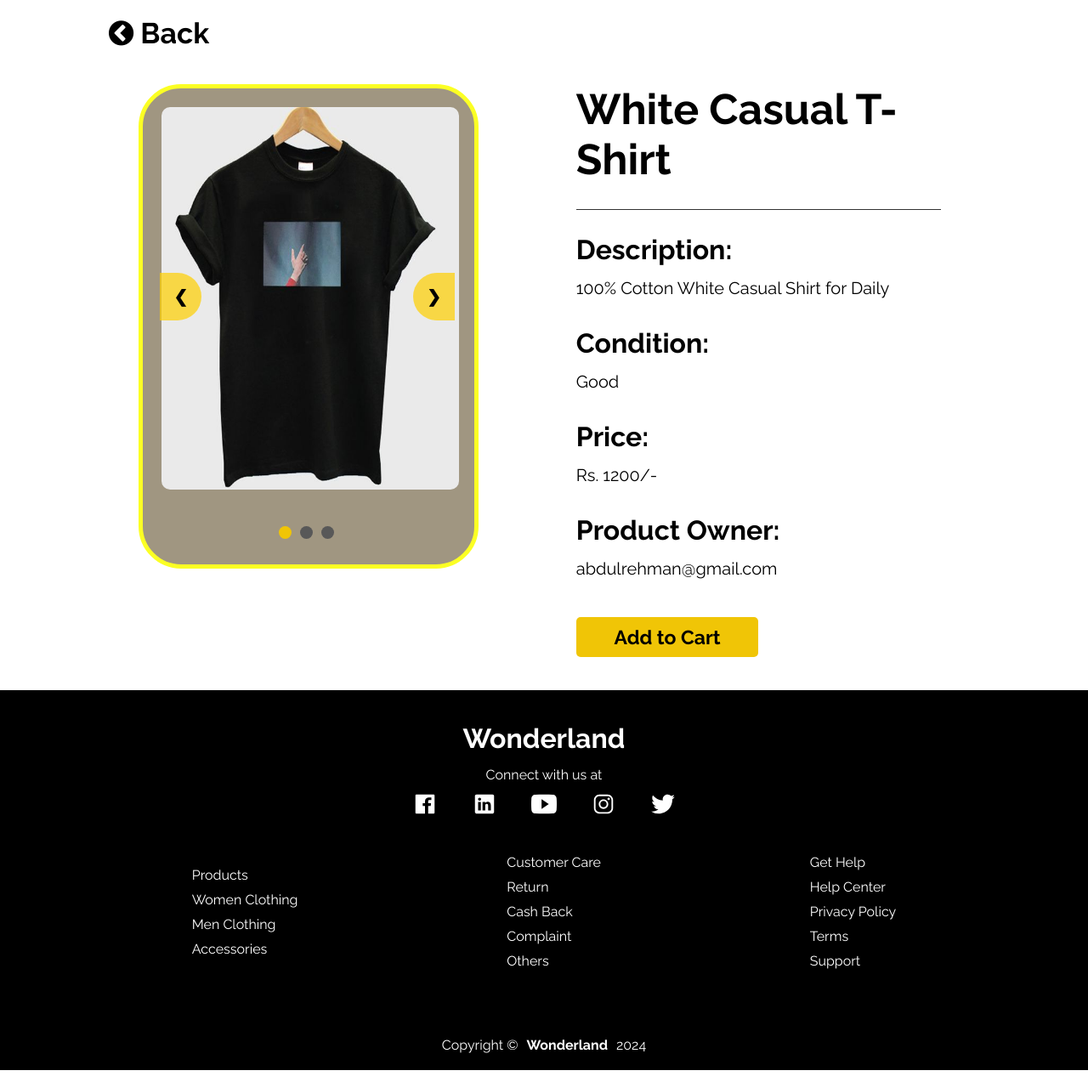
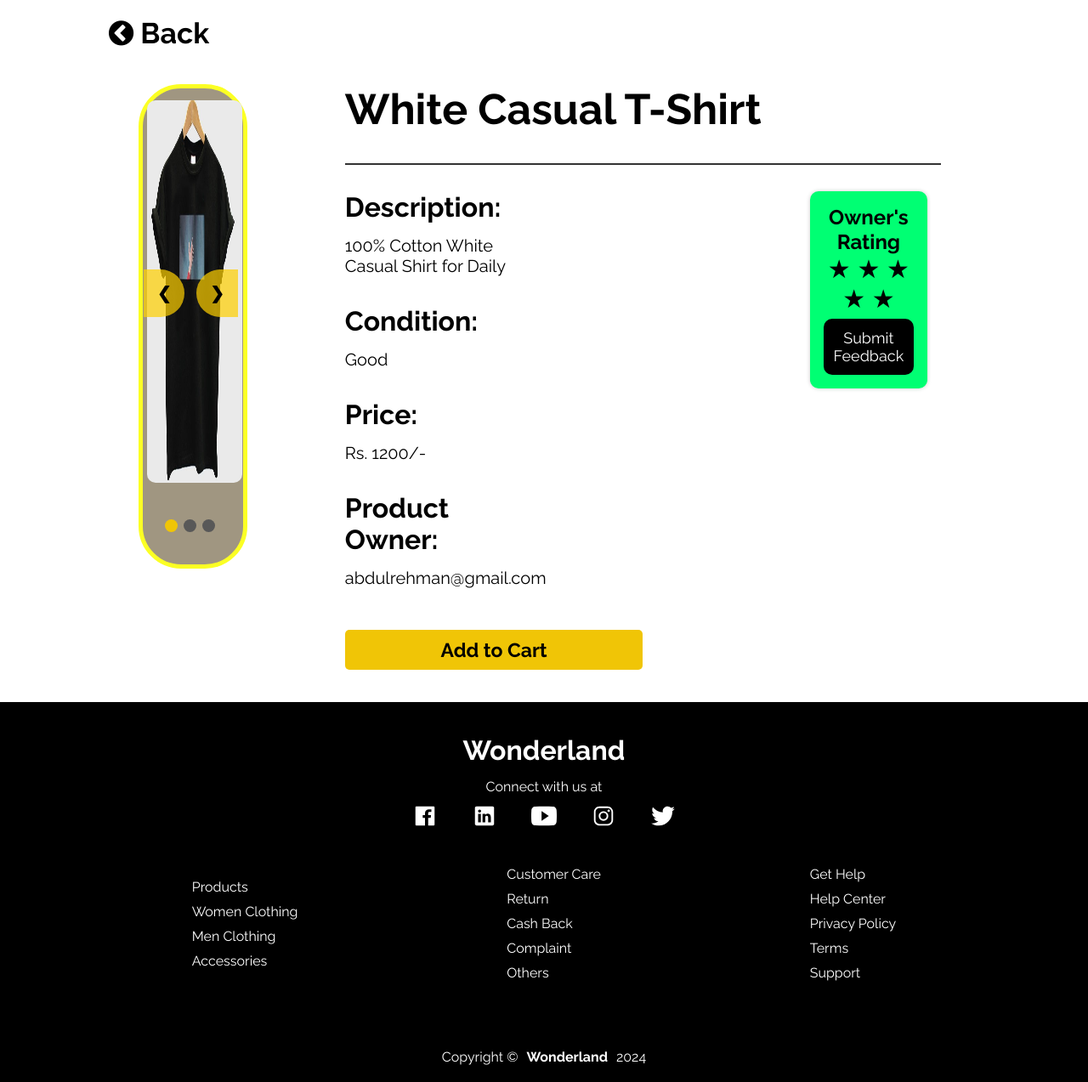
Before and after one commit to WhoAbdullahSheikh/Wonderland-Clothing, a PHP site: page /screens/product_details.php?id=7 in a window 1280 px wide. Shown: the part 60-1333 px from the top of the page at 85% size. Run offline with PHP 8.4, Linux system fonts and the light colour scheme; data comes from the database, SQL or seed files in the repository.

Commit message:
Owner's Rating Added

```diff
--- a/screens/css/product_details.css
+++ b/screens/css/product_details.css
@@ -192,10 +192,6 @@
   margin: auto;
   padding-top: 3%;
 }
-
-
-
-
 
 .img-slider {
   display: flex;
@@ -792,9 +788,6 @@
   /* Optional: Adds a white background to fill any empty space */
 }
 
-
-
-
 .product-info {
   padding: 10px;
   font-weight: bold;
@@ -866,7 +859,6 @@
   align-items: flex-start;
   margin-top: 40px;
   margin-left: 10%;
-
 }
 
 .product-image-container {
@@ -883,9 +875,7 @@
 }
 
 .product-image-container img {
-
   border-radius: 50px;
-
 }
 
 .product-info-container {
@@ -976,15 +966,13 @@
   right: 0;
   border-radius: 30px 0 0 30px;
   background-color: rgb(255, 208, 0, 0.7);
-  margin-left: 1%
-
+  margin-left: 1%;
 }
 
 .prev {
   left: 0;
   border-radius: 0px 30px 30px 0px;
   background-color: rgb(255, 208, 0, 0.7);
-
 }
 
 .prev:hover,
@@ -1042,20 +1030,63 @@
 
 @-webkit-keyframes fade {
   from {
-      opacity: .4
+    opacity: 0.4;
   }
 
   to {
-      opacity: 1
+    opacity: 1;
   }
 }
 
 @keyframes fade {
   from {
-      opacity: .4
+    opacity: 0.4;
   }
 
   to {
-      opacity: 1
+    opacity: 1;
   }
 }
+
+/* style.css */
+
+.card {
+  max-width: 350px;
+  background: rgb(0, 255, 115);
+  margin: 0 1rem;
+  padding: 1rem;
+  box-shadow: 0 0 5px rgba(0, 0, 0, 0.2);
+  width: 100%;
+  border-radius: 10px;
+  margin-left: 310px;
+}
+.card button {
+  border-radius: 10px;
+}
+
+
+.star {
+  font-size: 30px;
+  cursor: pointer;
+
+}
+
+.one {
+  color: rgb(255, 0, 0);
+}
+
+.two {
+  color: rgb(255, 106, 0);
+}
+
+.three {
+  color: rgb(251, 255, 120);
+}
+
+.four {
+  color: rgb(255, 255, 0);
+}
+
+.five {
+  color: rgb(10, 154, 0);
+}
--- a/screens/processOrder.php
+++ b/screens/processOrder.php
@@ -33,11 +33,9 @@
 // Debug: Print cart data
 file_put_contents('php://stderr', print_r($cartData, TRUE));
 
-// Prepare to collect total price and owner email
 $totalPrice = 0;
 $ownerEmail = '';
 
-// Fetch the owner email for the first product (assuming all products have the same owner)
 $firstProduct = $cartData[0]['name'];
 $stmt = $conn->prepare("SELECT email FROM products WHERE p_name = ?");
 if (!$stmt) {
--- a/screens/product_details.php
+++ b/screens/product_details.php
@@ -1,4 +1,5 @@
 <?php
+session_start(); // Start the session if not already started
 
 $servername = "localhost";
 $username = "root";
@@ -13,7 +14,42 @@
     die(json_encode(["status" => "error", "message" => "Connection failed: " . $conn->connect_error]));
 }
 
+// Function to sanitize input (prevent SQL injection)
+function sanitize($conn, $input)
+{
+    return mysqli_real_escape_string($conn, $input);
+}
 
+if ($_SERVER['REQUEST_METHOD'] == 'POST') {
+    // Handle rating submission
+    if (isset($_POST['rating'])) {
+        $rating = sanitize($conn, $_POST['rating']);
+        $productId = sanitize($conn, $_POST['productId']);
+
+        // Retrieve the email of the product owner from the products table
+        $getEmailSql = "SELECT email FROM products WHERE id = '$productId'";
+        $result = $conn->query($getEmailSql);
+
+        if ($result->num_rows > 0) {
+            $row = $result->fetch_assoc();
+            $email = $row['email'];
+
+            // Update the user's rating in the database
+            $updateRatingSql = "UPDATE users SET rating = '$rating' WHERE email = '$email'";
+            if ($conn->query($updateRatingSql) === TRUE) {
+                // Rating updated successfully
+                echo '<script>alert("Rating updated successfully"); window.location.href = window.location.href;</script>';
+            } else {
+                // Error updating rating
+                echo '<script>alert("Unexpected Error Occured"); window.location.href = window.location.href;</script>';
+            }
+        } else {
+            // Product not found
+            echo json_encode(["status" => "error", "message" => "Product not found"]);
+        }
+        exit; // Stop further execution
+    }
+}
 
 ?>
 
@@ -72,35 +108,25 @@
                 </button>
 
                 <div class="product-details-container">
-
                     <div class="product-image-container">
-
                         <div class="slideshow-container">
-
-                            <!-- Full-width images with number and caption text -->
+                            <!-- Slideshow images -->
                             <div class="mySlides fade">
-
                                 <img src="./image/<?php echo htmlspecialchars($row['filename']); ?>" style="width:100%">
                             </div>
-
                             <div class="mySlides fade">
-
                                 <img src="./image/<?php echo htmlspecialchars($row['filename2']); ?>" style="width:100%">
                             </div>
-
                             <div class="mySlides fade">
-
                                 <img src="./image/<?php echo htmlspecialchars($row['filename3']); ?>" style="width:100%">
                             </div>
-
-                            <!-- Next and previous buttons -->
+                            <!-- Previous and Next buttons -->
                             <a class="prev" onclick="plusSlides(-1)">&#10094;</a>
                             <a class="next" onclick="plusSlides(1)">&#10095;</a>
                         </div>
                         <br>
                         <br>
-
-
+                        <!-- Dots for slideshow -->
                         <div style="text-align:center">
                             <span class="dot" onclick="currentSlide(1)"></span>
                             <span class="dot" onclick="currentSlide(2)"></span>
@@ -111,9 +137,11 @@
                     <div class="product-info-container">
                         <h2 style="font-size: 50px;"><?php echo htmlspecialchars($row['p_name']); ?></h2>
                         <div class="section-break">
-                            <hr/>
+                            <hr />
                         </div>
                         <br>
+                        <div style="display: flex; align-items: flex-start;">
+                            <div>
                                 <p style="font-size: 32px; font-weight: bold;">Description: </p>
                                 <p style="font-size: 20px;"><?php echo htmlspecialchars($row['description']); ?></p>
                                 <br>
@@ -125,9 +153,33 @@
                                 <br>
                                 <p style="font-size: 32px; font-weight: bold;">Product Owner: </p>
                                 <p style="font-size: 20px;"><?php echo htmlspecialchars($row['email']); ?></p>
-                        <!-- Add additional product details as needed -->
-                        <?php echo ' <button class="add-to-cart-btn" onclick="addToCartAndRedirect(\'' . htmlspecialchars($row['p_name']) . '\', ' . htmlspecialchars($row['price']) . ')">Add to Cart</button>';
-                        ?>
+                            </div>
+
+                            <div class="card" data-product-owner-email="<?php echo htmlspecialchars($row['email']); ?>">
+                                <h1>Owner's Rating</h1>
+                                <div>
+
+                                    <span onclick="gfg(1)" data-value="1" class="star">★
+                                    </span>
+                                    <span onclick="gfg(2)" data-value="2" class="star">★
+                                    </span>
+                                    <span onclick="gfg(3)" data-value="3" class="star">★
+                                    </span>
+                                    <span onclick="gfg(4)" data-value="4" class="star">★
+                                    </span>
+                                    <span onclick="gfg(5)" data-value="5" class="star">★
+                                    </span>
+                                </div>
+                                <form id="ratingForm" method="POST">
+                                    <input type="hidden" id="productId" name="productId" value="<?php echo $productId; ?>">
+                                    <input type="hidden" id="rating" name="rating">
+                                    <button type="button" onclick="submitFeedback()">Submit Feedback</button>
+                                </form>
+                            </div>
+                        </div>
+
+                        <!-- Add to cart button -->
+                        <?php echo ' <button class="add-to-cart-btn" onclick="addToCartAndRedirect(\'' . htmlspecialchars($row['p_name']) . '\', ' . htmlspecialchars($row['price']) . ')">Add to Cart</button>'; ?>
                     </div>
                 </div>
                 <?php
@@ -140,6 +192,8 @@
 
         $conn->close();
         ?>
+
+
     </section>
 
     <footer>
@@ -245,6 +299,51 @@
             dots[slideIndex - 1].className += " active";
         }
     </script>
+    <script>
+        let stars =
+            document.getElementsByClassName("star");
+        let output =
+            document.getElementById("output");
+
+        // Funtion to update rating
+        function gfg(n) {
+            remove();
+            selectedStars = n;
+            document.getElementById('rating').value = n;
+
+            document.querySelectorAll(' .star').forEach(star => {
+                star.classList.remove('active');
+            });
+            for (let i = 0; i < n; i++) {
+                if (n == 1) cls = "one";
+                else if (n == 2) cls = "two";
+                else if (n == 3) cls = "three";
+                else if (n == 4) cls = "four";
+                else if (n == 5) cls = "five";
+                stars[i].className = "star " + cls;
+            }
+            output.innerText = "Rating is: " + n + "/5";
+        }
+
+        // To remove the pre-applied styling
+        function remove() {
+            let i = 0;
+            while (i < 5) {
+                stars[i].className = "star";
+                i++;
+            }
+        }
+        function submitFeedback() {
+            const rating = selectedStars;
+            if (rating === 0) {
+                alert('Please select a rating');
+                return;
+            }
+
+            document.getElementById('ratingForm').submit();
+        }
+    </script>
+
 </body>
 
 </html>
```
Lines whose indentation alone changed are shown as unchanged.
